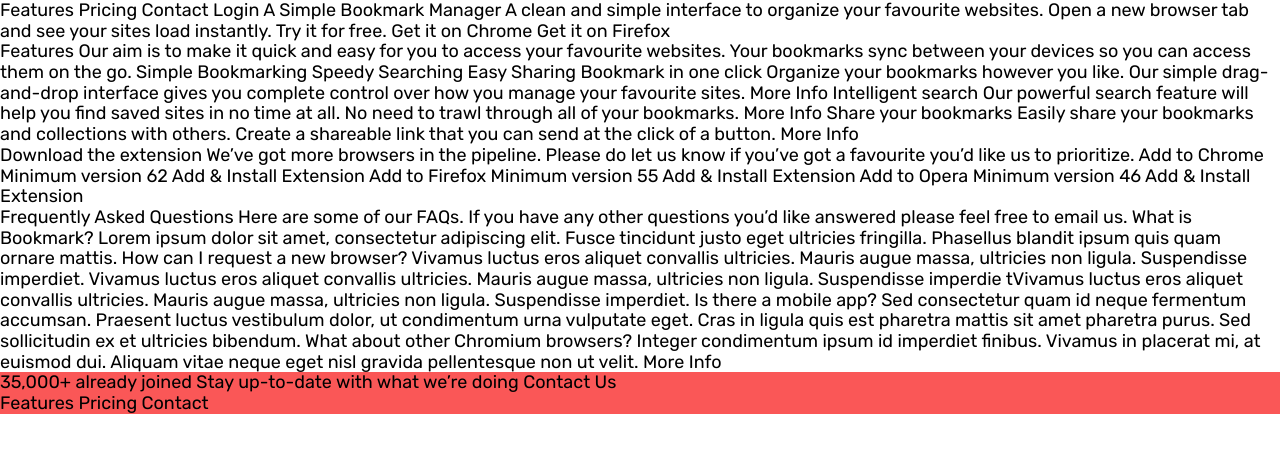
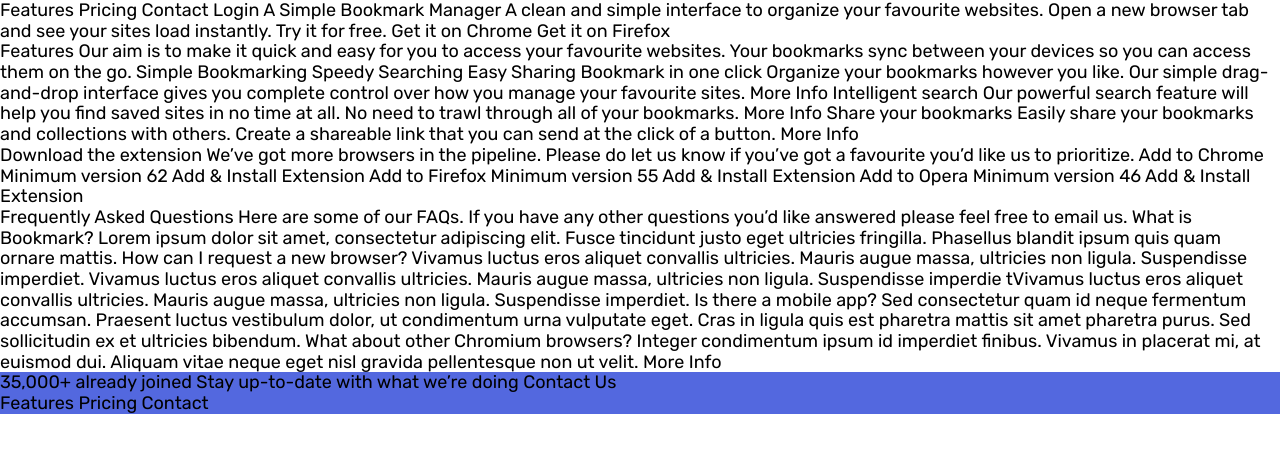
Before and after one commit to donatto22/Bookmark-Landing-Page, a plain HTML site: page index.html in a window 1280 px wide. Drawn offline with Linux system fonts and the light colour scheme.

Commit message:
background-color  soft-blue

```diff
--- a/css/footer.css
+++ b/css/footer.css
@@ -1,3 +1,5 @@
 footer {
-    background-color: var(--soft-red);
+    background-color: var(--soft-blue);
+    /* background-color: var(--soft-red); */
+
 }
```
